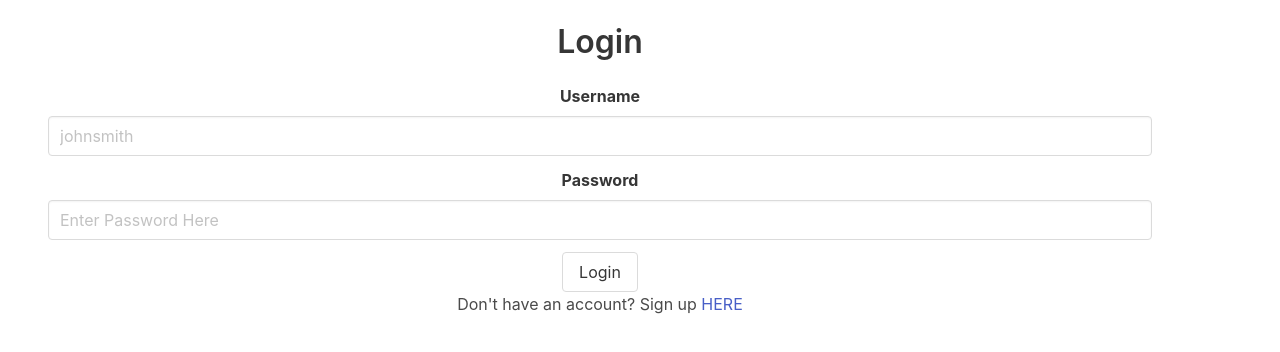
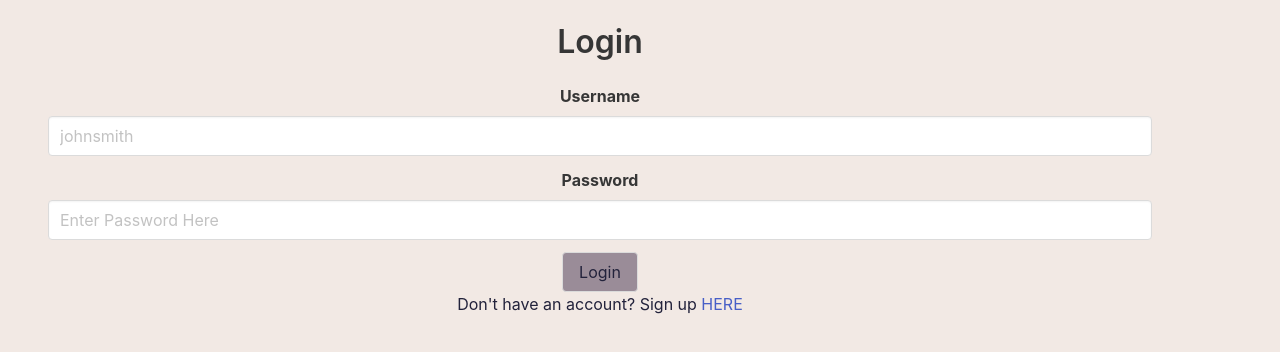
Before and after one commit to amandakso/odin-blog-cms, a React (Create React App) app: page /login in a window 1280 px wide. Shown: the top 352 px of the page. Built offline with nearby package versions, Linux system fonts and the light colour scheme.

Commit message:
apply colors scheme to font and buttons

```diff
--- a/src/App.css
+++ b/src/App.css
@@ -9,9 +9,22 @@
   --black-color: #22223b;
 }
 
+body {
+  margin: 0px;
+  padding: 0px;
+  height: 100vh;
+  background-color: var(--tertiary-color, white);
+  color: var(--black-color, black);
+}
+
+.button {
+  color: var(--black-color, black);
+  background-color: var(--secondary-color, grey);
+}
+
 .App-header {
   background-color: #282c34;
-  min-height: 100vh;
+  min-height: 100%;
   display: flex;
   flex-direction: column;
   align-items: center;
```
